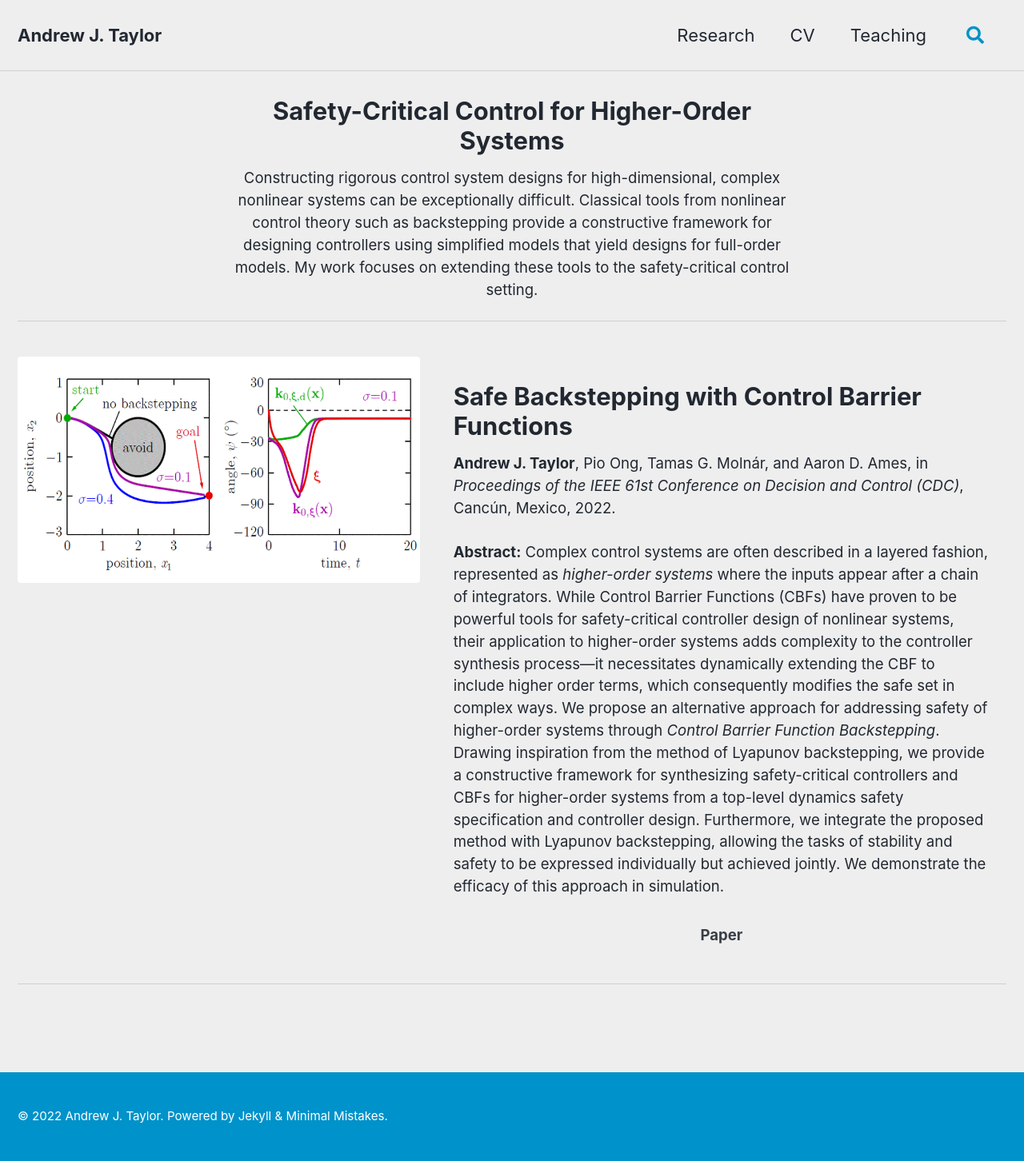
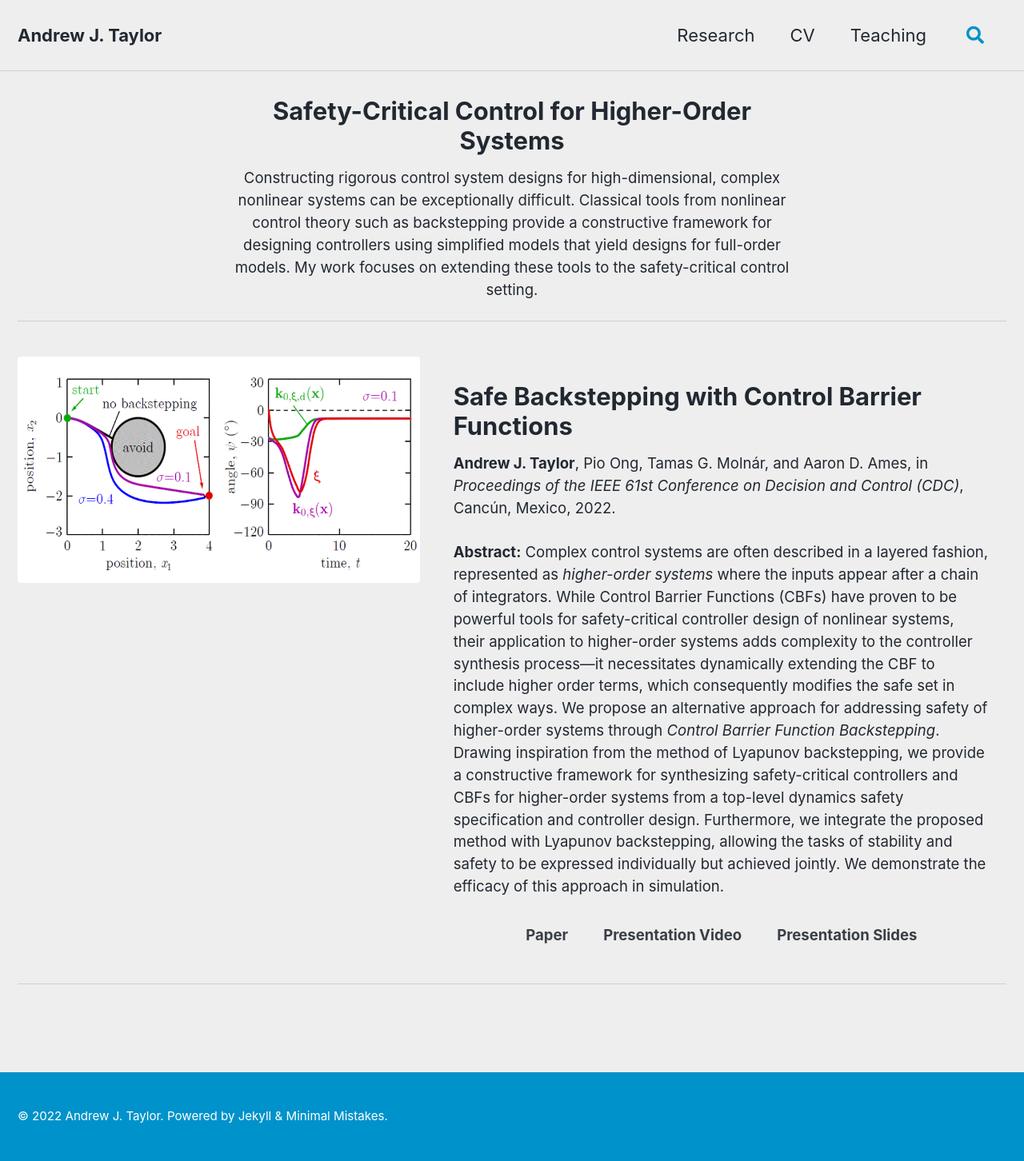
Before and after one commit to andrewjamestaylor/andrewjamestaylor.github.io, a Jekyll site: the page built from _pages/research_projects/higher_order_control.md, in a window 1280 px wide. Shown: the whole page at 80% size. Built offline with Jekyll 4.4.1, drawn with Linux system fonts in a browser that asks for light colours; cached includes are drawn as plain includes.

Commit message:
adding backstepping materials

```diff
--- a/_pages/research_projects/higher_order_control.md
+++ b/_pages/research_projects/higher_order_control.md
@@ -18,6 +18,10 @@ feature_row_1:
     excerpt: <b>Andrew J. Taylor</b>, Pio Ong, Tamas G. Molnár, and Aaron D. Ames, in <i>Proceedings of the IEEE 61st Conference on Decision and Control (CDC)</i>, Cancún, Mexico, 2022. <br> <br> <b>Abstract:</b> Complex control systems are often described in a layered fashion, represented as <i>higher-order systems</i> where the inputs appear after a chain of integrators. While Control Barrier Functions (CBFs) have proven to be powerful tools for safety-critical controller design of nonlinear systems, their application to higher-order systems adds complexity to the controller synthesis process---it necessitates dynamically extending the CBF to include higher order terms, which consequently modifies the safe set in complex ways. We propose an alternative approach for addressing safety of higher-order systems through <i>Control Barrier Function Backstepping</i>. Drawing inspiration from the method of Lyapunov backstepping, we provide a constructive framework for synthesizing safety-critical controllers and CBFs for higher-order systems from a top-level dynamics safety specification and controller design. Furthermore, we integrate the proposed method with Lyapunov backstepping, allowing the tasks of stability and safety to be expressed individually but achieved jointly. We demonstrate the efficacy of this approach in simulation.
     url: "assets/paper_materials/taylor2022safe_backstepping_with_control_barrier_functions/paper.pdf"
     btn_label: "Paper"
+    url2: "https://youtu.be/B4YWzL8-6gE"
+    btn_label2: "Presentation Video"
+    url3: "assets/paper_materials/taylor2022safe_backstepping_with_control_barrier_functions/presentation_slides.pdf"
+    btn_label3: "Presentation Slides"
 ---
 
 {% include feature_row id = "intro" type = "center" %}
```
Also changed, not shown: 1 other file.
